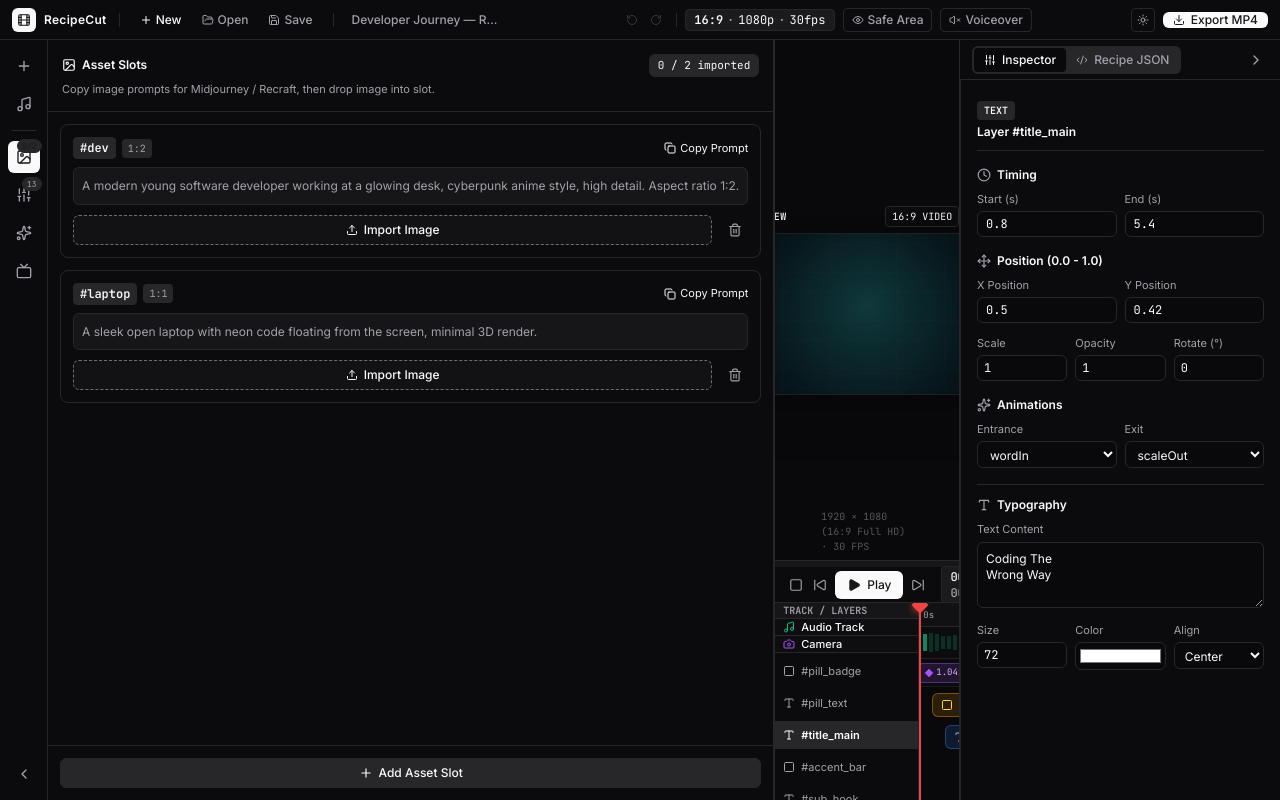
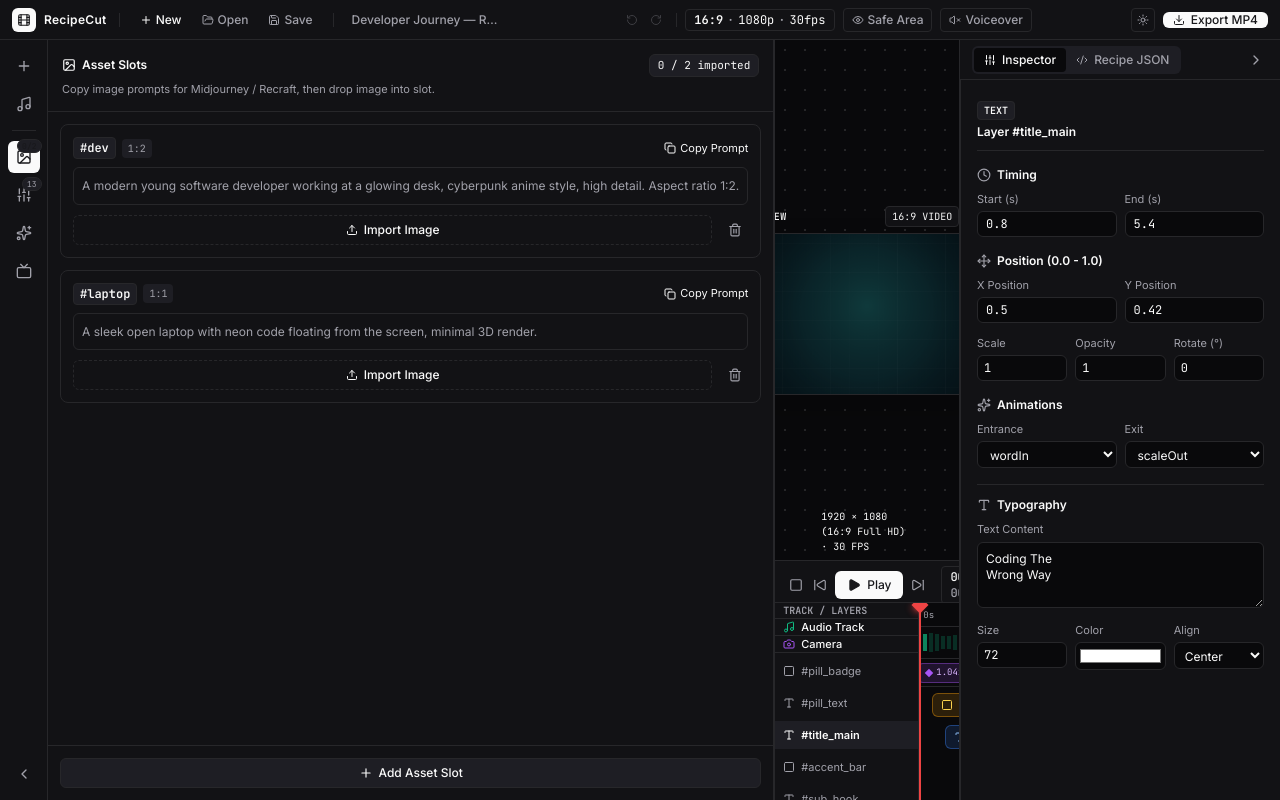
Before and after one commit to Anni-s-Apps/KineType, a React (Vite) app: page / in a window 1280 px wide. Built offline with nearby package versions, Linux system fonts and the light colour scheme.

Commit message:
Fix Light/Dark theme variables, overhaul Canvas preview and Timeline with authentic Shadcn UI styling

```diff
--- a/src/index.css
+++ b/src/index.css
@@ -2,79 +2,86 @@
 @tailwind components;
 @tailwind utilities;
 
+:root {
+  --background: #ffffff;
+  --foreground: #09090b;
+  --card: #ffffff;
+  --card-foreground: #09090b;
+  --popover: #ffffff;
+  --popover-foreground: #09090b;
+  --primary: #18181b;
+  --primary-foreground: #fafafa;
+  --secondary: #f4f4f5;
+  --secondary-foreground: #18181b;
+  --muted: #f4f4f5;
+  --muted-foreground: #71717a;
+  --accent: #f4f4f5;
+  --accent-foreground: #18181b;
+  --destructive: #ef4444;
+  --destructive-foreground: #fafafa;
+  --border: #e4e4e7;
+  --input: #e4e4e7;
+  --ring: #18181b;
+  --sidebar: #f8fafc;
+  --sidebar-foreground: #09090b;
+  --sidebar-border: #e2e8f0;
+}
+
+.dark {
+  --background: #09090b;
+  --foreground: #fafafa;
+  --card: #121215;
+  --card-foreground: #fafafa;
+  --popover: #121215;
+  --popover-foreground: #fafafa;
+  --primary: #fafafa;
+  --primary-foreground: #18181b;
+  --secondary: #1e1e24;
+  --secondary-foreground: #fafafa;
+  --muted: #1e1e24;
+  --muted-foreground: #a1a1aa;
+  --accent: #27272a;
+  --accent-foreground: #fafafa;
+  --destructive: #7f1d1d;
+  --destructive-foreground: #fafafa;
+  --border: #27272a;
+  --input: #27272a;
+  --ring: #d4d4d8;
+  --sidebar: #0e0e11;
+  --sidebar-foreground: #fafafa;
+  --sidebar-border: #27272a;
+}
+
 @layer base {
-  :root {
-    --background: 0 0% 100%;
-    --foreground: 240 10% 3.9%;
-    --card: 0 0% 100%;
-    --card-foreground: 240 10% 3.9%;
-    --popover: 0 0% 100%;
-    --popover-foreground: 240 10% 3.9%;
-    --primary: 240 5.9% 10%;
-    --primary-foreground: 0 0% 98%;
-    --secondary: 240 4.8% 95.9%;
-    --secondary-foreground: 240 5.9% 10%;
-    --muted: 240 4.8% 95.9%;
-    --muted-foreground: 240 3.8% 46.1%;
-    --accent: 240 4.8% 95.9%;
-    --accent-foreground: 240 5.9% 10%;
-    --destructive: 0 84.2% 60.2%;
-    --destructive-foreground: 0 0% 98%;
-    --border: 240 5.9% 90%;
-    --input: 240 5.9% 90%;
-    --ring: 240 5.9% 10%;
-    --radius: 0.5rem;
-  }
-
-  .dark {
-    --background: 240 10% 3.9%;
-    --foreground: 0 0% 98%;
-    --card: 240 10% 4.8%;
-    --card-foreground: 0 0% 98%;
-    --popover: 240 10% 3.9%;
-    --popover-foreground: 0 0% 98%;
-    --primary: 0 0% 98%;
-    --primary-foreground: 240 5.9% 10%;
-    --secondary: 240 3.7% 15.9%;
-    --secondary-foreground: 0 0% 98%;
-    --muted: 240 3.7% 15.9%;
-    --muted-foreground: 240 5% 64.9%;
-    --accent: 240 3.7% 15.9%;
-    --accent-foreground: 0 0% 98%;
-    --destructive: 0 62.8% 30.6%;
-    --destructive-foreground: 0 0% 98%;
-    --border: 240 3.7% 15.9%;
-    --input: 240 3.7% 15.9%;
-    --ring: 240 4.9% 83.9%;
-  }
-
   * {
-    border-color: hsl(var(--border));
+    border-color: var(--border);
     box-sizing: border-box;
   }
 
-  body {
-    background-color: hsl(var(--background));
-    color: hsl(var(--foreground));
+  html, body {
+    background-color: var(--background);
+    color: var(--foreground);
     font-family: 'Inter', -apple-system, BlinkMacSystemFont, 'Segoe UI', Roboto, sans-serif;
     user-select: none;
     -webkit-user-select: none;
     overflow: hidden;
+    height: 100vh;
+    width: 100vw;
   }
 
   /* Custom Clean Scrollbars */
   ::-webkit-scrollbar {
-    width: 5px;
-    height: 5px;
+    width: 6px;
+    height: 6px;
   }
   ::-webkit-scrollbar-track {
     background: transparent;
   }
   ::-webkit-scrollbar-thumb {
-    background: hsl(var(--muted-foreground) / 0.3);
-    border-radius: 9999px;
+    background: rgba(120, 120, 120, 0.25);
+    border-radius: 3px;
   }
   ::-webkit-scrollbar-thumb:hover {
-    background: hsl(var(--muted-foreground) / 0.5);
+    background: rgba(120, 120, 120, 0.45);
   }
 }
--- a/tailwind.config.js
+++ b/tailwind.config.js
@@ -8,44 +8,49 @@ export default {
   theme: {
     extend: {
       colors: {
-        border: "hsl(var(--border))",
-        input: "hsl(var(--input))",
-        ring: "hsl(var(--ring))",
-        background: "hsl(var(--background))",
-        foreground: "hsl(var(--foreground))",
+        border: "var(--border)",
+        input: "var(--input)",
+        ring: "var(--ring)",
+        background: "var(--background)",
+        foreground: "var(--foreground)",
         primary: {
-          DEFAULT: "hsl(var(--primary))",
-          foreground: "hsl(var(--primary-foreground))",
+          DEFAULT: "var(--primary)",
+          foreground: "var(--primary-foreground)",
         },
         secondary: {
-          DEFAULT: "hsl(var(--secondary))",
-          foreground: "hsl(var(--secondary-foreground))",
+          DEFAULT: "var(--secondary)",
+          foreground: "var(--secondary-foreground)",
         },
         destructive: {
-          DEFAULT: "hsl(var(--destructive))",
-          foreground: "hsl(var(--destructive-foreground))",
+          DEFAULT: "var(--destructive)",
+          foreground: "var(--destructive-foreground)",
         },
         muted: {
-          DEFAULT: "hsl(var(--muted))",
-          foreground: "hsl(var(--muted-foreground))",
+          DEFAULT: "var(--muted)",
+          foreground: "var(--muted-foreground)",
         },
         accent: {
-          DEFAULT: "hsl(var(--accent))",
-          foreground: "hsl(var(--accent-foreground))",
+          DEFAULT: "var(--accent)",
+          foreground: "var(--accent-foreground)",
         },
         popover: {
-          DEFAULT: "hsl(var(--popover))",
-          foreground: "hsl(var(--popover-foreground))",
+          DEFAULT: "var(--popover)",
+          foreground: "var(--popover-foreground)",
         },
         card: {
-          DEFAULT: "hsl(var(--card))",
-          foreground: "hsl(var(--card-foreground))",
+          DEFAULT: "var(--card)",
+          foreground: "var(--card-foreground)",
+        },
+        sidebar: {
+          DEFAULT: "var(--sidebar)",
+          foreground: "var(--sidebar-foreground)",
+          border: "var(--sidebar-border)",
         },
       },
       borderRadius: {
-        lg: "var(--radius)",
-        md: "calc(var(--radius) - 2px)",
-        sm: "calc(var(--radius) - 4px)",
+        lg: "0.5rem",
+        md: "calc(0.5rem - 2px)",
+        sm: "calc(0.5rem - 4px)",
       },
       fontFamily: {
         sans: ['Inter', 'system-ui', '-apple-system', 'BlinkMacSystemFont', 'Segoe UI', 'Roboto', 'sans-serif'],
```
